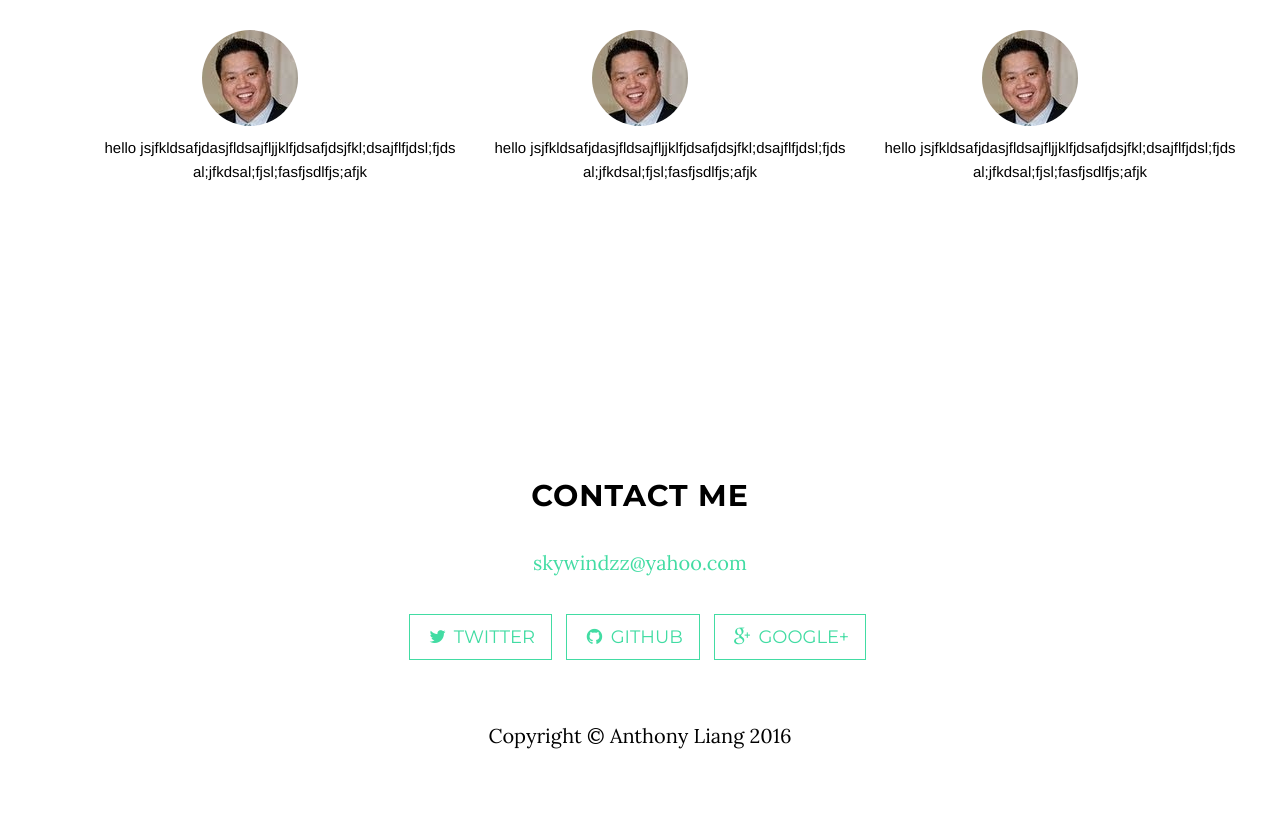
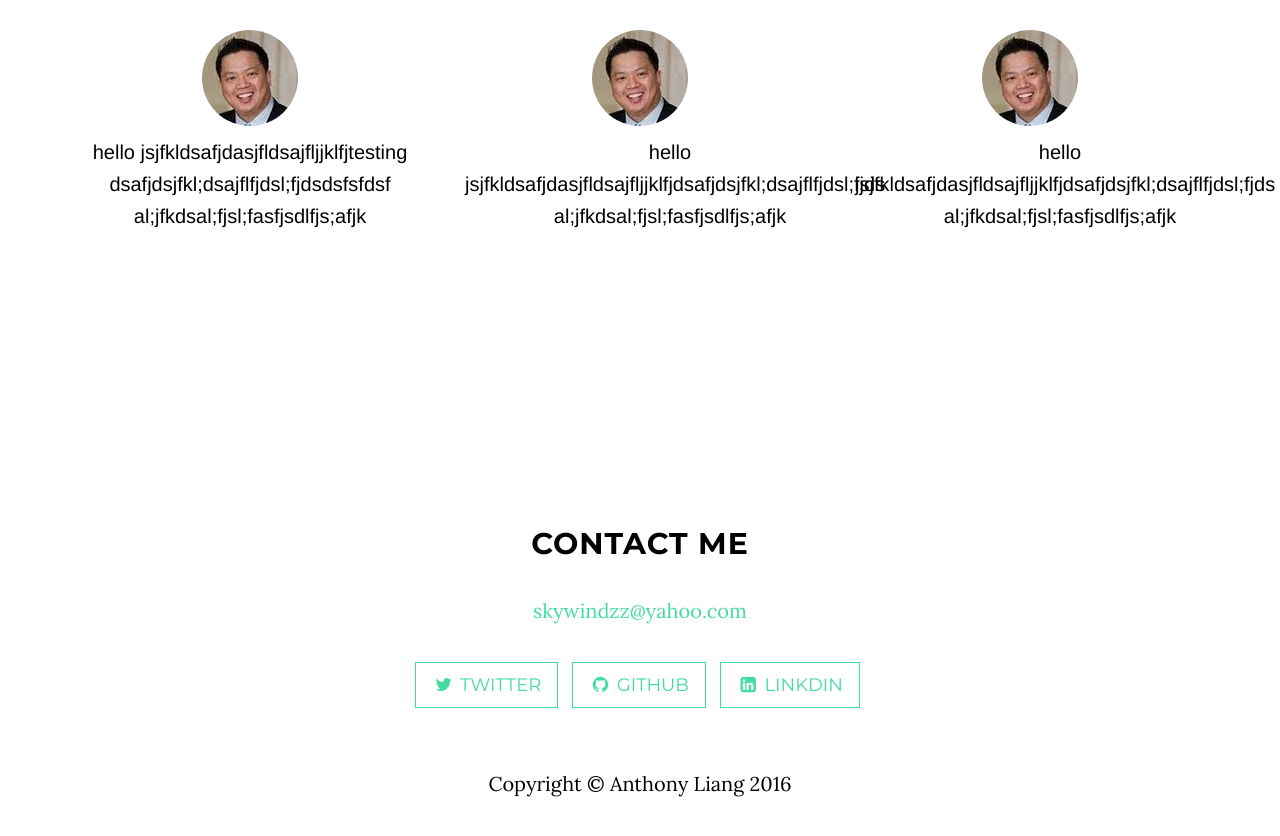
Before and after one commit to skywindzz/mywebsite, a plain HTML site: page index.html in a window 1280 px wide. Shown: the part 2120-2956 px from the top of the page. Before the commit the page ends 2922 px from the top, so only its background shows below. Drawn offline with Linux system fonts and the light colour scheme.

Commit message:
march 14

```diff
--- a/css/grayscale.css
+++ b/css/grayscale.css
@@ -384,9 +384,6 @@ body {
     width: 420px;
     border: none;
     padding: 10px 5px 10px 5px;
-}
-
-.comment-review {
-    font-size: 15px;
+    font-size: 16px;
     font-family: Helvetica Neue;
 }
--- a/index.html
+++ b/index.html
@@ -120,7 +120,8 @@
                         <div class="row">
                             <div class="col-md-4"><img class="tony-test text-align-center" src="../img/tony.jpg">
                                 <div class="container comment-content">
-                                    <p class="comment-review">hello jsjfkldsafjdasjfldsajfljjklfjdsafjdsjfkl;dsajflfjdsl;fjds
+                                    <p style="margin-left: -60px;"class="comment-review">hello jsjfkldsafjdasjfldsajfljjklfjtesting
+                                       dsafjdsjfkl;dsajflfjdsl;fjdsdsfsfdsf<br>
                                        al;jfkdsal;fjsl;fasfjsdlfjs;afjk</p>
                                 </div>
                             </div>
@@ -151,13 +152,13 @@
                 </p>
                 <ul class="list-inline banner-social-buttons">
                     <li>
-                        <a href="https://twitter.com/SBootstrap" class="btn btn-default btn-lg"><i class="fa fa-twitter fa-fw"></i> <span class="network-name">Twitter</span></a>
+                        <a href="https://twitter.com/Dstrategists?lang=en" class="btn btn-default btn-lg"><i class="fa fa-twitter fa-fw"></i> <span class="network-name">Twitter</span></a>
                     </li>
                     <li>
-                        <a href="https://github.com/IronSummitMedia/startbootstrap" class="btn btn-default btn-lg"><i class="fa fa-github fa-fw"></i> <span class="network-name">Github</span></a>
+                        <a href="https://github.com/skywindzz" class="btn btn-default btn-lg"><i class="fa fa-github fa-fw"></i> <span class="network-name">Github</span></a>
                     </li>
                     <li>
-                        <a href="https://plus.google.com/+Startbootstrap/posts" class="btn btn-default btn-lg"><i class="fa fa-google-plus fa-fw"></i> <span class="network-name">Google+</span></a>
+                        <a href="https://plus.google.com/+Startbootstrap/posts" class="btn btn-default btn-lg"><i class="fa fa-linkedin-square  fa-fw"></i> <span class="network-name">Linkdin</span></a>
                     </li>
                 </ul>
             </div>
```
